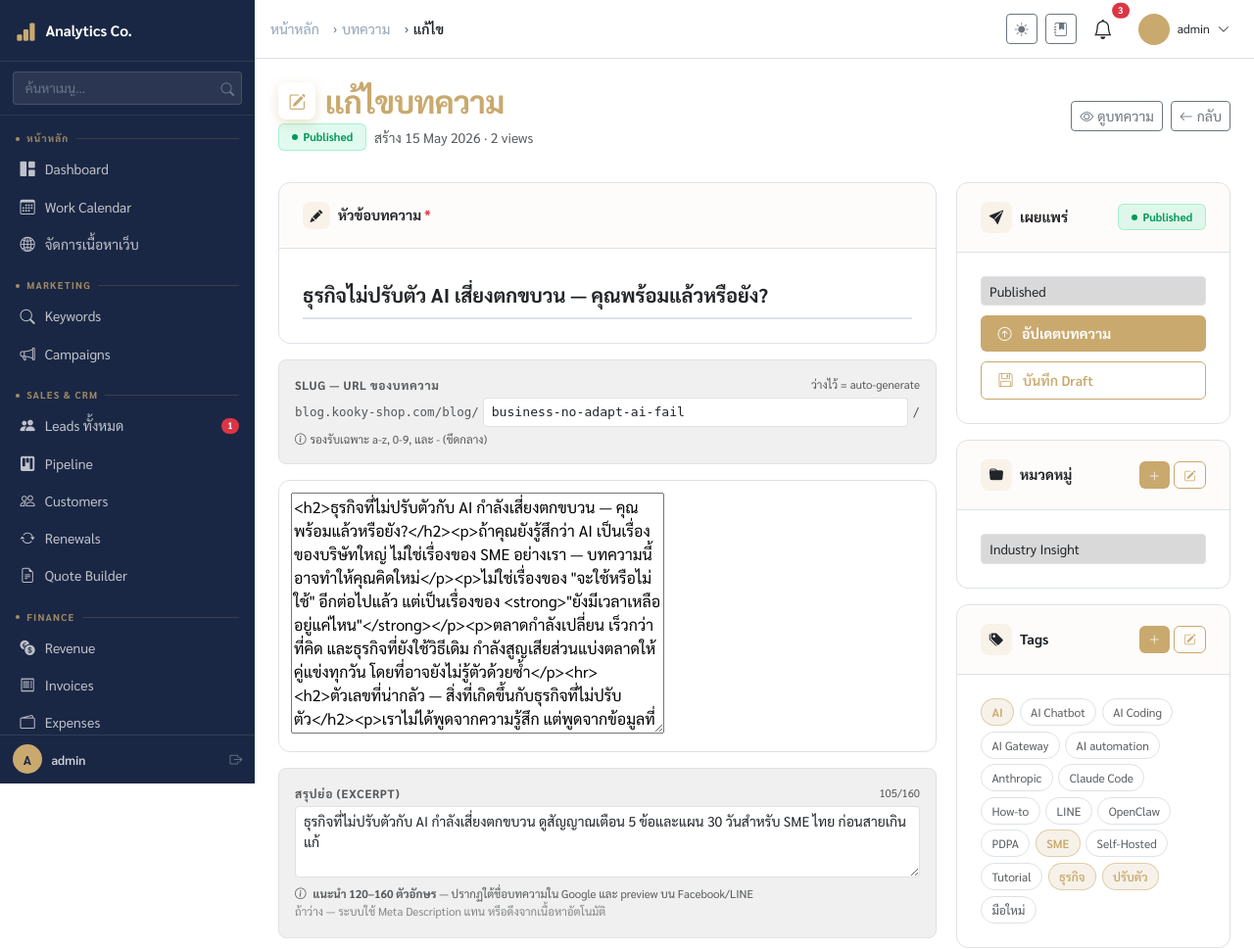
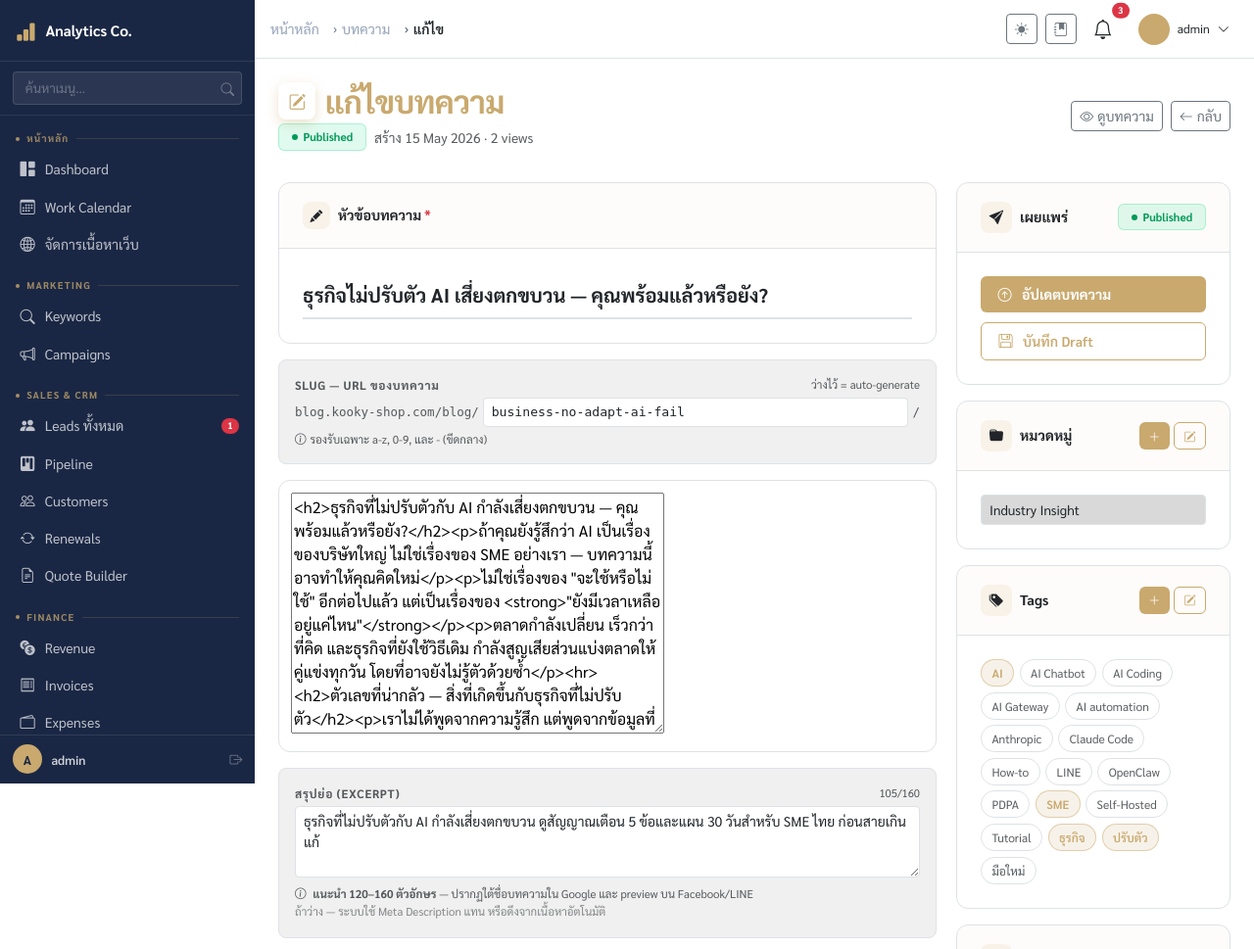
Before and after one commit to Telesale-Team/Autoblog-system-claude, a Django app: page /owner/blog/9/edit/ in a window 1280 px wide. Shown: the top 969 px of the page at 98% size. Run offline with Django 5.2, Linux system fonts and the light colour scheme; a user stored in the database is signed in; data comes from the database, SQL or seed files in the repository; tables that the repository leaves empty hold one stand-in row (values such as "Sample post"); parts of the project's set-up code (start-up, migrations or seed data) failed here and were passed over; some libraries are stand-ins or nearby versions.

Commit message:
UX: ลบ status dropdown ออก — ใช้ hidden input + ปุ่มเผยแพร่/Draft แทน
Co-Authored-By: Claude Sonnet 4.6 <noreply@anthropic.com>

```diff
--- a/dashboard/templates/dashboard/article_edit.html
+++ b/dashboard/templates/dashboard/article_edit.html
@@ -305,10 +305,8 @@
           </span>
         </div>
         <div class="scard-body" style="display:flex;flex-direction:column;gap:.6rem;">
-          <select name="status" id="id_status" class="form-select form-select-sm">
-            <option value="draft"     {% if article.status != 'published' %}selected{% endif %}>Draft</option>
-            <option value="published" {% if article.status == 'published' %}selected{% endif %}>Published</option>
-          </select>
+          <input type="hidden" name="status" id="id_status"
+                 value="{{ article.status|default:'draft' }}">
           <button type="submit" class="ds-btn"
                   onclick="setStatus('published')">
             <i class="bi bi-arrow-up-circle me-1"></i>
```
